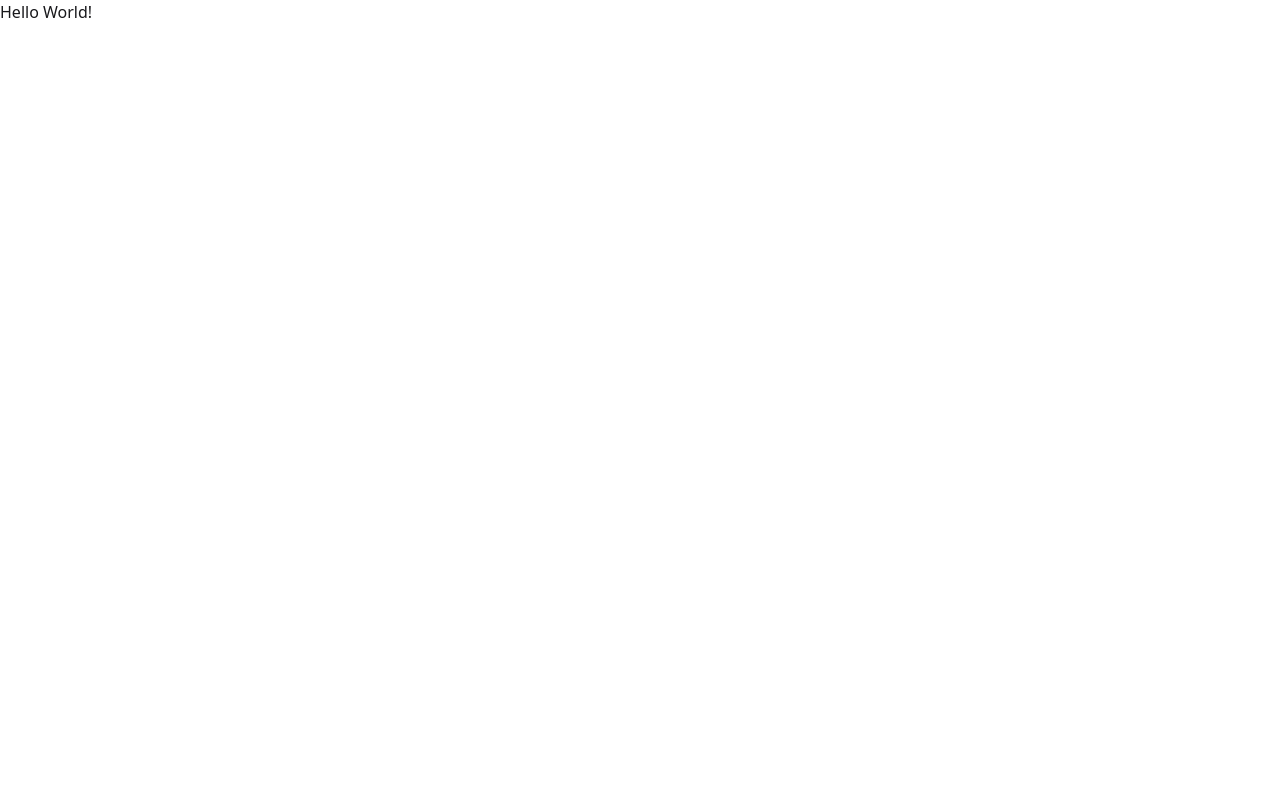
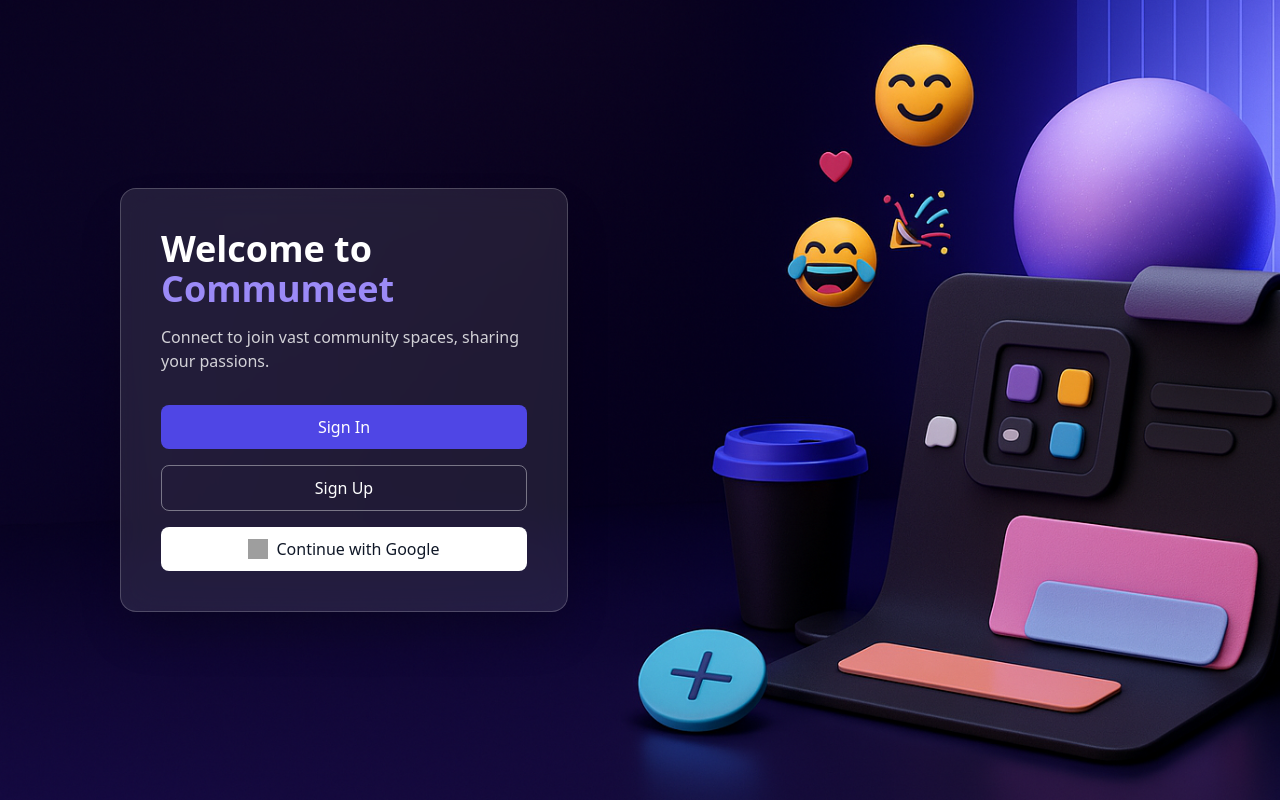
Before and after one commit to Yanislammari/MeetCommu-Front, a React (Vite) app: page / in a window 1280 px wide. Built offline with nearby package versions, Linux system fonts and the light colour scheme; grey boxes are pictures that could not be loaded.

Commit message:
Add Home page

```diff
--- a/package.json
+++ b/package.json
@@ -14,6 +14,8 @@
     "daisyui": "^5.3.10",
     "react": "^19.1.1",
     "react-dom": "^19.1.1",
+    "react-router": "^7.9.5",
+    "sonner": "^2.0.7",
     "tailwindcss": "^4.1.16"
   },
   "devDependencies": {
--- a/src/App.tsx
+++ b/src/App.tsx
@@ -1,11 +1,17 @@
 import type React from "react";
+import { BrowserRouter, Routes, Route } from "react-router";
+import { Toaster } from "sonner";
+import Home from "./pages/Home";
 
 const App: React.FC = () => {
   return (
-    <div>
-      <h1>Hello World!</h1>
-    </div>
+    <BrowserRouter>
+      <Toaster position="bottom-left" theme="dark" richColors />
+      <Routes>
+        <Route path="/" element={<Home />} />
+      </Routes>
+    </BrowserRouter>
   );
 }
 
-export default App
+export default App;
--- /dev/null
+++ b/src/pages/Home.tsx
@@ -0,0 +1,25 @@
+import type React from "react";
+import backgroundImage from "./../assets/background.png";
+
+const Home: React.FC = () => {
+  return (
+    <div className="relative h-screen w-full bg-cover bg-center flex items-center justify-center md:justify-start" style={{ backgroundImage: `url(${backgroundImage})` }}>
+      <div className="w-full flex justify-center md:justify-start px-6 md:ml-16 lg:ml-24">
+        <div className="backdrop-blur-lg bg-white/10 border border-white/20 rounded-2xl shadow-2xl p-8 md:p-10 w-full max-w-md text-white">
+          <h1 className="text-3xl md:text-4xl font-semibold mb-4 text-center md:text-left">Welcome to <span className="text-[#9b8af7]">Commumeet</span></h1>
+          <p className="text-sm md:text-base mb-8 opacity-80 text-center md:text-left">Connect to join vast community spaces, sharing your passions.</p>
+          <div className="flex flex-col gap-4">
+            <button className="bg-[#4F46E5] hover:bg-[#4338CA] transition-all py-2.5 rounded-lg font-medium w-full cursor-pointer"><p>Sign In</p></button>
+            <button className="bg-transparent border border-white/40 hover:bg-white/10 transition-all py-2.5 rounded-lg font-medium w-full cursor-pointer"><p>Sign Up</p></button>
+            <button className="bg-white text-gray-900 hover:bg-gray-200 transition-all py-2.5 rounded-lg font-medium flex items-center justify-center gap-2 w-full cursor-pointer">
+              <img src="https://www.svgrepo.com/show/355037/google.svg" alt="Google" className="w-5 h-5"/>
+              <p>Continue with Google</p>
+            </button>
+          </div>
+        </div>
+      </div>
+    </div>
+  );
+}
+
+export default Home;
```
Also changed, not shown: src/assets/background.png (added), 1 other file (tests, documents, lock files or other folders).
